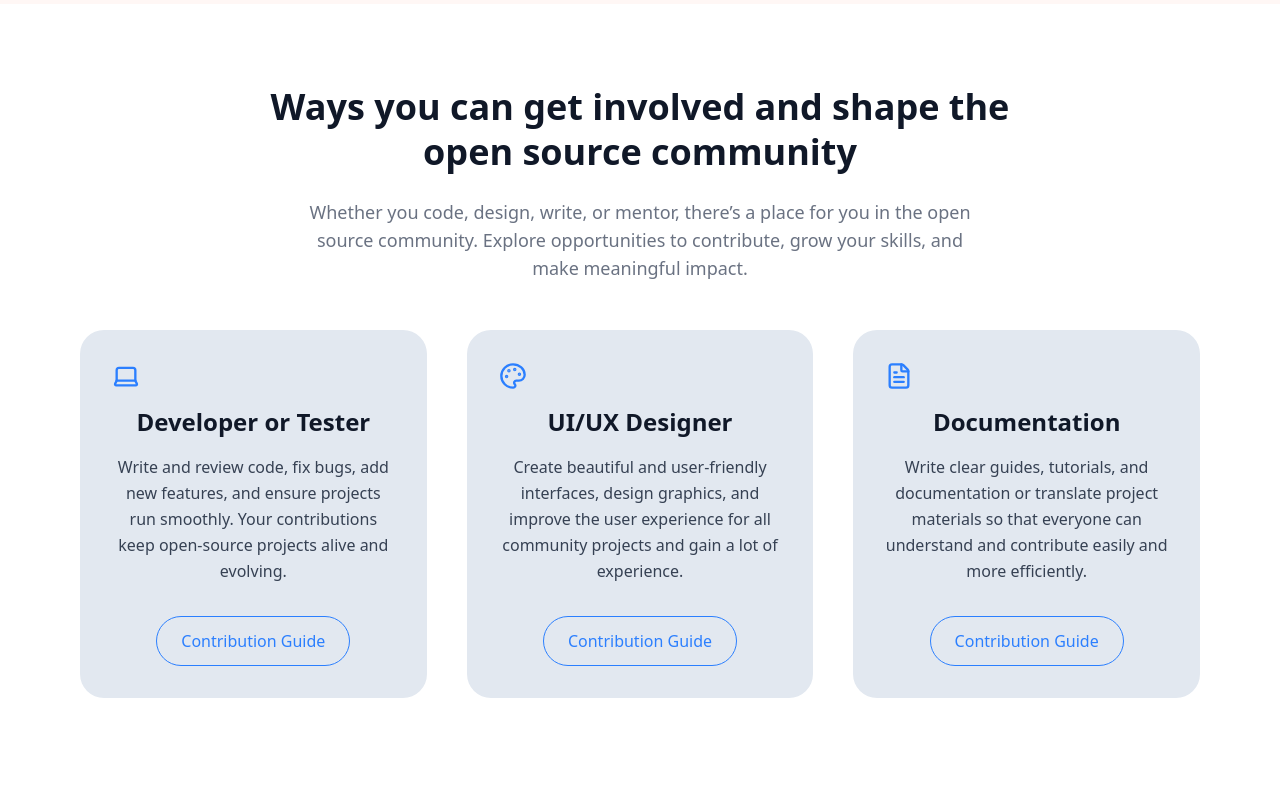
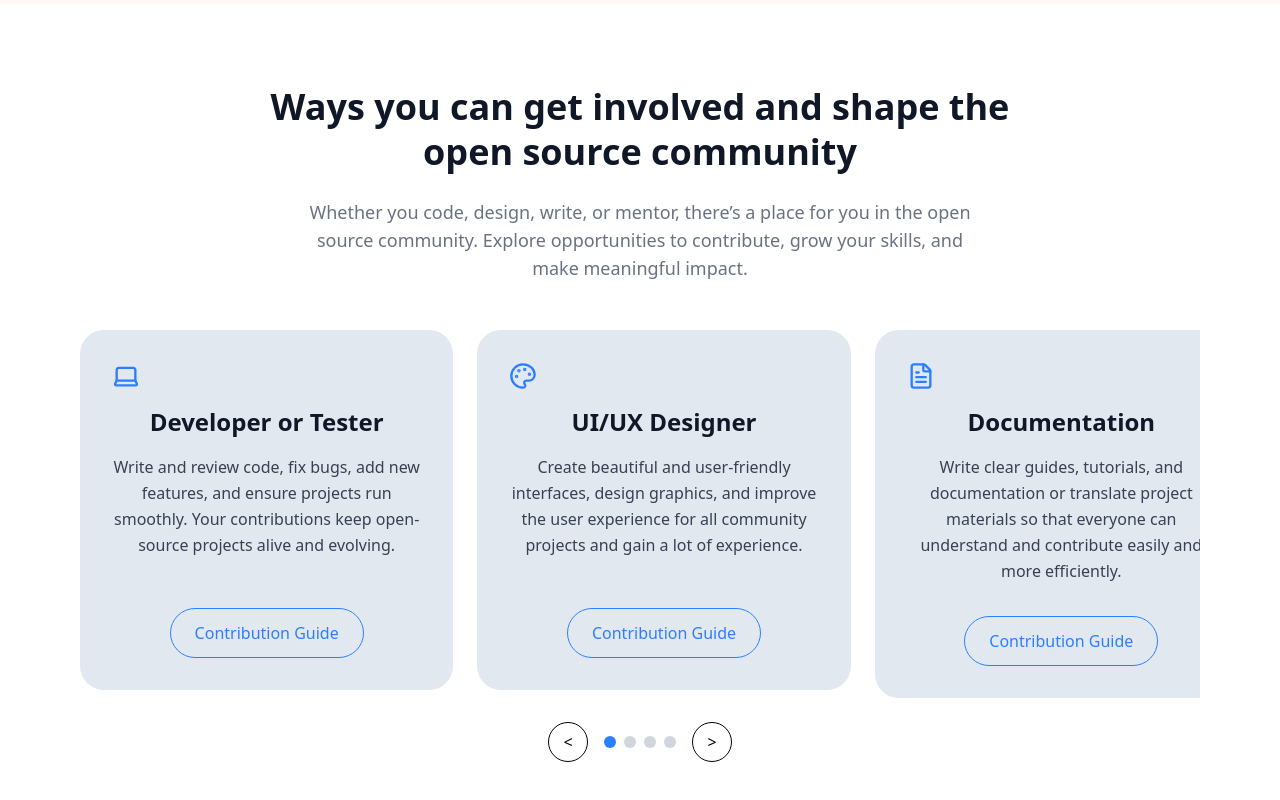
Before and after one commit to Debfevlo/-Open-Source-Kigali-Website, a React (Vite) app in the folder frontend/: page / in a window 1280 px wide. Shown: the part 2081-2881 px from the top of the page. Before the commit the page ends 2859 px from the top, so only its background shows below. Built offline with nearby package versions, Linux system fonts and the light colour scheme.

Commit message:
feat: implement contribution carousel with navigation buttons

```diff
--- a/frontend/src/components/LandingPage/Carousel.tsx
+++ b/frontend/src/components/LandingPage/Carousel.tsx
@@ -1,9 +1,111 @@
+import  { useState, useEffect, useCallback } from "react";
+import useEmblaCarousel from "embla-carousel-react";
+import ContributionCard from "./ContributionCard";
 
 
+const slides = [
+  {
+    type: "developer" as const,
+    title: "Developer or Tester",
+    description:
+      "Write and review code, fix bugs, add new features, and ensure projects run smoothly. Your contributions keep open-source projects alive and evolving.",
+  },
+  {
+    type: "designer" as const,
+    title: "UI/UX Designer",
+    description:
+      "Create beautiful and user-friendly interfaces, design graphics, and improve the user experience for all community projects and gain a lot of experience.",
+  },
+  {
+    type: "documentation" as const,
+    title: "Documentation",
+    description:
+      "Write clear guides, tutorials, and documentation or translate project materials so that everyone can understand and contribute easily and more efficiently.",
+  },
+  {
+    type: "moderator" as const,
+    title: "Moderator",
+    description:
+      "Help grow and support the community, guide new contributors, and promote projects through events, social media, and mentorship.",
+  },
+];
+
 const Carousel = () => {
+  const [emblaRef, emblaApi] = useEmblaCarousel({
+    loop: false,
+    align: "start",
+    skipSnaps: false,
+  });
+
+  const [selectedIndex, setSelectedIndex] = useState(0);
+
+  const scrollPrev = useCallback(() => emblaApi?.scrollPrev(), [emblaApi]);
+  const scrollNext = useCallback(() => emblaApi?.scrollNext(), [emblaApi]);
+
+  const onSelect = useCallback(() => {
+    if (!emblaApi) return;
+    setSelectedIndex(emblaApi.selectedScrollSnap());
+  }, [emblaApi]);
+
+  useEffect(() => {
+    if (!emblaApi) return;
+    emblaApi.on("select", onSelect);
+    onSelect();
+  }, [emblaApi, onSelect]);
+
   return (
-    <div>Carousel</div>
-  )
-}
+    <div className="max-w-6xl mx-auto">
+      {/* Embla viewport */}
+      <div className="overflow-hidden" ref={emblaRef}>
+        <div className="flex gap-6">
+          {slides.map((slide, index) => (
+            <div
+              key={index}
+              className="flex-[0_0_100%] sm:flex-[0_0_50%] md:flex-[0_0_33.3333%]"
+            >
+              <ContributionCard
+                type={slide.type}
+                title={slide.title}
+                description={slide.description}
+              />
+            </div>
+          ))}
+        </div>
+      </div>
 
-export default Carousel
+      {/* Navigation and pagination */}
+      <div className="flex justify-center items-center mt-6 gap-4">
+        {/* Previous button */}
+        <button
+          onClick={scrollPrev}
+          className="w-10 h-10 flex items-center justify-center border rounded-full hover:bg-gray-200"
+        >
+          &#60;
+        </button>
+
+        {/* Pagination dots */}
+        <div className="flex gap-2">
+          {slides.map((_, index) => (
+            <span
+              key={index}
+              className={`w-3 h-3 rounded-full transition-colors ${
+                index === selectedIndex ? "bg-blue-500" : "bg-gray-300"
+              }`}
+            ></span>
+          ))}
+        </div>
+
+        {/* Next button */}
+        <button
+          onClick={scrollNext}
+          className="w-10 h-10 flex items-center justify-center border rounded-full hover:bg-gray-200"
+          >
+          &#62;
+        </button>
+
+      </div>
+    </div>
+  );
+};
+
+export default Carousel;
--- a/frontend/src/components/LandingPage/ContributionCard.tsx
+++ b/frontend/src/components/LandingPage/ContributionCard.tsx
@@ -1,4 +1,4 @@
-import { Laptop, Palette, FileText } from "lucide-react";
+import { Laptop, Palette, FileText,Users } from "lucide-react";
 import React from "react";
 
 // Map of contribution types to icons
@@ -6,6 +6,7 @@ const iconMap = {
   developer: <Laptop size={28} />,
   designer: <Palette size={28} />,
   documentation: <FileText size={28} />,
+  moderator: <Users/>
 };
 
 // Define the props type
@@ -35,7 +36,7 @@ const ContributionCard: React.FC<ContributionCardProps> = ({ type, title, descri
       </div>
 
       {/* Button */}
-      <button className="mt-8 border border-blue-500 text-blue-500 rounded-full py-3 px-6 w-fit hover:bg-blue-500 hover:text-white transition duration-300 mx-auto">
+      <button className="mt-8 border border-blue-500 text-blue-500 rounded-full py-3 px-6 w-fit hover:bg-primary-colour hover:cursor-pointer hover:text-white transition duration-300 mx-auto">
         Contribution Guide
       </button>
     </div>
--- a/frontend/src/components/LandingPage/ContributionSection.tsx
+++ b/frontend/src/components/LandingPage/ContributionSection.tsx
@@ -1,42 +1,21 @@
-import ContributionCard from "./ContributionCard"
+
+import Carousel from "./Carousel";
 
 const ContributionSection = () => {
   return (
     <section className="py-20 px-4 md:px-20 text-center">
-        {/* Heading */}
-        <h2 className="text-2xl sm:text-3xl md:text-4xl font-bold text-gray-900 max-w-3xl mx-auto leading-tight">
-            Ways you can get involved and shape the open source community
-        </h2>
-        <p className="mt-6 text-base md:text-lg text-gray-500 max-w-2xl mx-auto mb-12">
-            Whether you code, design, write, or mentor, there’s a place for you in the open source community.
-            Explore opportunities to contribute, grow your skills, and make meaningful impact.
-        </p>
+      <h2 className="text-2xl sm:text-3xl md:text-4xl font-bold text-gray-900 max-w-3xl mx-auto leading-tight">
+        Ways you can get involved and shape the open source community
+      </h2>
+      <p className="mt-6 text-base md:text-lg text-gray-500 max-w-2xl mx-auto mb-12">
+        Whether you code, design, write, or mentor, there’s a place for you in
+        the open source community. Explore opportunities to contribute, grow
+        your skills, and make meaningful impact.
+      </p>
 
-      {/* Cards Grid */}
-      <div className="grid md:grid-cols-3 gap-10 max-w-6xl mx-auto">
+      <Carousel />
+    </section>
+  );
+};
 
-        <ContributionCard
-          type="developer"
-          title="Developer or Tester"
-          description="Write and review code, fix bugs, add new features, and ensure projects run smoothly. Your contributions keep open-source projects alive and evolving."
-        />
-
-        <ContributionCard
-          type="designer"
-          title="UI/UX Designer"
-          description="Create beautiful and user-friendly interfaces, design graphics, and improve the user experience for all community projects and gain a lot of experience."
-        />
-
-        <ContributionCard
-          type="documentation"
-          title="Documentation"
-          description="Write clear guides, tutorials, and documentation or translate project materials so that everyone can understand and contribute easily and more efficiently."
-        />
-
-      </div>
-
-    </section>
-  )
-}
-
-export default ContributionSection
+export default ContributionSection;
--- a/frontend/src/index.css
+++ b/frontend/src/index.css
@@ -4,19 +4,3 @@
   --color-primary-colour: #2b7fff;
   --color-bold-black: #101828;
 }
-
-.swiper-pagination {
-  position: relative;
-  bottom: 0;
-}
-
-.swiper-pagination-bullet {
-  width: 8px;
-  height: 8px;
-  background: #cbd5e1;
-  opacity: 1;
-}
-
-.swiper-pagination-bullet-active {
-  background: #2563eb;
-}
--- a/frontend/src/pages/HomePage.tsx
+++ b/frontend/src/pages/HomePage.tsx
@@ -14,6 +14,8 @@ const HomePage = () => {
         <AboutUs/>
         <Explore/>
         <ContributionSection/>
+
+
     </div>
   )
 }
```
Also changed, not shown: frontend/package.json (+4 -4 lines), 1 other file (tests, documents, lock files or other folders).
